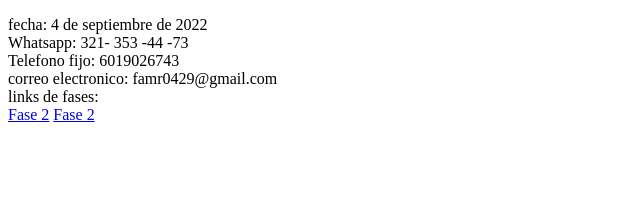
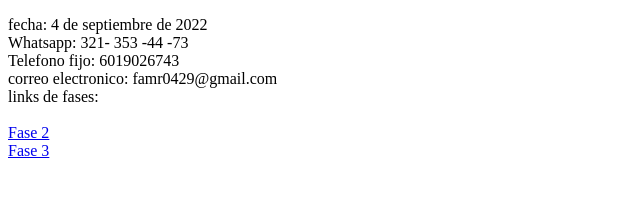
Before and after one commit to Fabiomozo79/DSW-FabioMozo, a plain HTML site: page index.html in a window 1280 px wide. Shown: the part 105-302 px from the top of the page, without its empty margins (0-640 px from the left). Drawn offline with Linux system fonts and the light colour scheme.

Commit message:
fase 3 - 1
actualilzacion

```diff
--- a/index.html
+++ b/index.html
@@ -19,8 +19,8 @@ Telefono fijo: 6019026743 <br>
 correo electronico: famr0429@gmail.com <br>
 
 links de fases: <br>
-<a href="fase2/desing.html">Fase 2</a>
-<a href="fase3/inicio.html">Fase 2</a>
+<br><a href="fase2/desing.html">Fase 2</a>
+<br><a href="fase3/inicio.html">Fase 3</a>
     </p>
 </body>
 </html>
```
